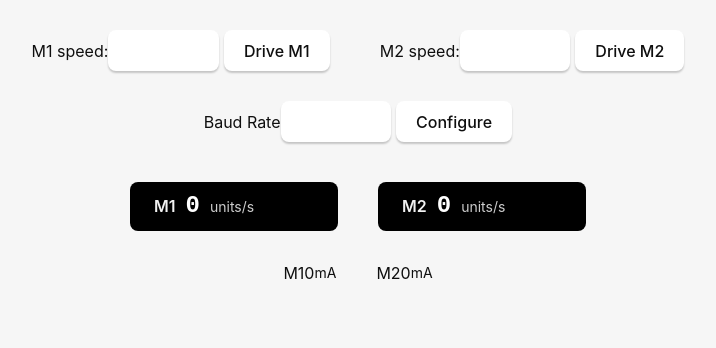
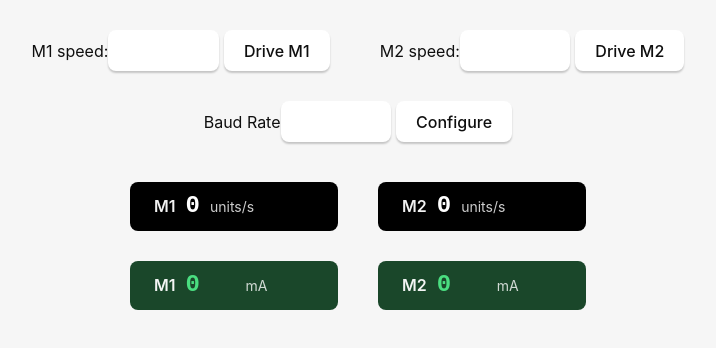
Before and after one commit to lazytatzv/motion_studio, a React (Vite) app: page / in a window 1280 px wide. Shown: the top 348 px of the page, without its empty margins (282-998 px from the left). Built offline with nearby package versions, Linux system fonts and the light colour scheme.

Commit message:
change current checker UI

```diff
--- a/src/App.css
+++ b/src/App.css
@@ -138,17 +138,31 @@
 .current-card {
   display: flex;
   flex-direction: row;
-  align-items: center;
-  min-width: 150;
+  align-items: baseline;
+  gap: 10px;
+  padding: 12px 24px;
+  background: #1a472a;
+  border-radius: 8px;
+  min-width: 160px;
 }
 
 .current-label {
   font-size: 1rem;
+  font-weight: 600;
+  color: rgba(255, 255, 255, 0.95);
 }
 
-/* color and so on*/
+.current-value {
+  font-size: 1.5rem;
+  font-weight: 700;
+  color: #4ade80;
+  font-family: 'Courier New', monospace;
+  min-width: 50px;
+}
+
 .current-unit {
   font-size: 0.875rem;
+  color: rgba(255, 255, 255, 0.8);
 }
 
 
--- a/src/App.tsx
+++ b/src/App.tsx
@@ -68,12 +68,9 @@ function App() {
   useEffect(() => {
 	const interval = setInterval(async () => {
 		try {
-			const [current] = await invoke("read_motor_currents_async") as [number, number];
-			setCurrentM1(current);
-		} catch {}
-		try {
-			const [current] = await invoke("read_motor_currents_async") as [number, number];
-			setCurrentM2(current);
+			const [m1_current, m2_current] = await invoke("read_motor_currents_async") as [number, number];
+			setCurrentM1(m1_current);
+			setCurrentM2(m2_current);
 		} catch {}
 	}, 300);
 
```
